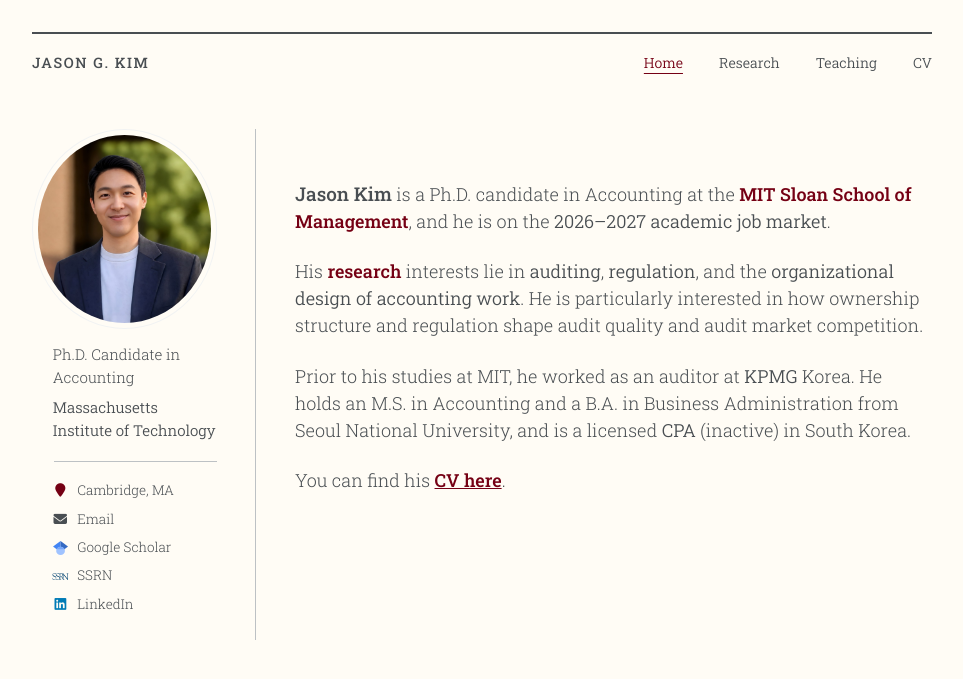
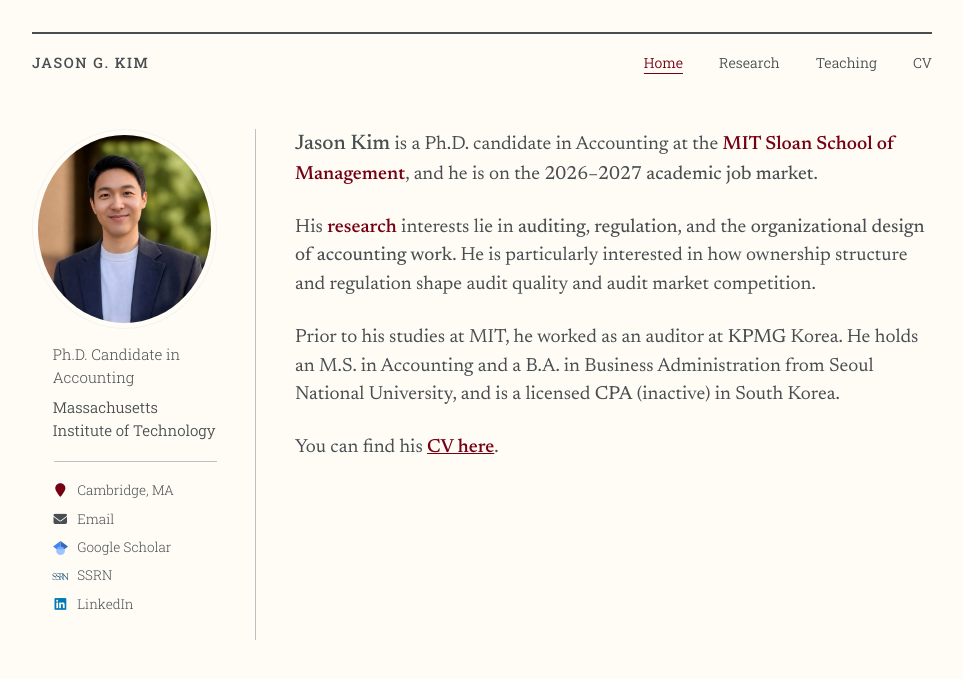
Before and after one commit to jgkim262/jgkim262.github.io, a Jekyll site: the page built from _pages/about.md, in a window 1280 px wide. Shown: the top 679 px of the page, without its empty margins (158-1121 px from the left). Built offline with Jekyll 4.4.1, drawn with Linux system fonts in a browser that asks for light colours; a style sheet for code colours, icons or effects is not loaded.

Commit message:
About: intro in Newsreader at 19px; drop spacer above it
- Load Newsreader (asheshrambachan.github.io's serif) alongside Roboto Slab.
- .home-intro wraps the four paragraphs: Newsreader 19px, weight 400,
  .medium/.jobmarket-phrase 450; "Jason Kim" 21px.
- Remove the blank spacer paragraph above the intro.

Co-Authored-By: Claude Opus 5.5 <noreply@anthropic.com>

```diff
--- a/_includes/head.html
+++ b/_includes/head.html
@@ -15,7 +15,8 @@
 <!-- Site typeface -->
 <link rel="preconnect" href="https://fonts.googleapis.com">
 <link rel="preconnect" href="https://fonts.gstatic.com" crossorigin>
-<link rel="stylesheet" href="https://fonts.googleapis.com/css2?family=Roboto+Slab:wght@300..800&display=swap">
+<!-- Newsreader (variable, optical sizes 6-72) for the home-page intro only; see .home-intro -->
+<link rel="stylesheet" href="https://fonts.googleapis.com/css2?family=Roboto+Slab:wght@300..800&family=Newsreader:ital,opsz,wght@0,6..72,200..800;1,6..72,200..800&display=swap">
 
 <!-- For all browsers -->
 <!-- ?v=<build time> so a rebuild always produces a new URL. Without it the
--- a/_pages/about.md
+++ b/_pages/about.md
@@ -8,8 +8,7 @@ redirect_from:
   - /about.html
 ---
 
-<span class="xsmall">&nbsp;</span>
-{: .desktop-spacer}
+<div class="home-intro" markdown="1">
 
 <span class="jobmarket">Jason Kim</span> is a Ph.D. candidate in Accounting at the **[MIT Sloan School of Management](https://mitsloan.mit.edu/){: .keylink}**, and he is on the <span class="jobmarket-phrase">2026–2027 academic job market</span>.
 
@@ -18,3 +17,5 @@ His [research](/research/){: .keylink} interests lie in <span class="medium">aud
 Prior to his studies at MIT, he worked as an auditor at <span class="medium">KPMG</span> Korea. He holds an M.S. in Accounting and a B.A. in Business Administration from Seoul National University, and is a licensed <span class="medium">CPA</span> (inactive) in South Korea.
 
 You can find his [CV here](https://drive.google.com/file/d/1Ww9G7IFQVgv3aQ1zozFxzYKNGubODSyO/view){: .underline .keylink target="_blank" rel="noopener"}.
+
+</div>
--- a/_sass/include/_utilities.scss
+++ b/_sass/include/_utilities.scss
@@ -402,8 +402,25 @@ body:hover .visually-hidden button {
 /* The job market line on the home page. */
 .page__content .jobmarket {
   font-weight: 500;
-  // 19px on desktop, per Jason; em so phones (16px body) scale to match.
+  // 21px on desktop inside the 19px .home-intro, per Jason; em so phones scale.
+  font-size: (21em / 19);
+}
+
+/* The home-page intro paragraphs, in Newsreader (asheshrambachan.github.io's
+   serif; loaded in _includes/head.html) at 19px on desktop, per Jason. em so
+   phones (16px base) scale to ~16.9px. Wrapped in about.md with
+   <div class="home-intro" markdown="1">. */
+.page__content .home-intro {
+  font-family: "Newsreader", Georgia, serif;
   font-size: (19em / 18);
+  // Newsreader at the site's 300 reads too thin; 400 as on Ashesh's site,
+  // with the .medium / .jobmarket-phrase emphasis lifted to stay above it.
+  font-weight: 400;
+
+  .medium,
+  .jobmarket-phrase {
+    font-weight: 450;
+  }
 }
 
 /* The "2026–2027 academic job market" phrase on the home page: a hair above
```
